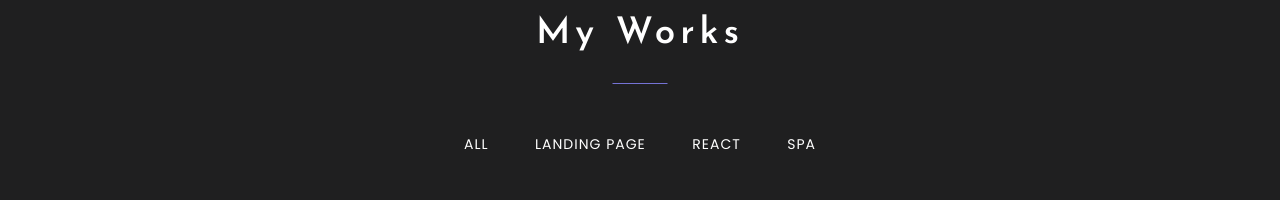
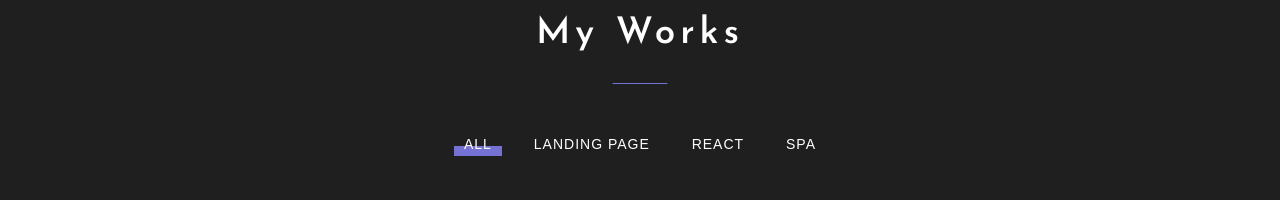
Before and after one commit to akach-dev/styled, a React (Create React App) app: page / in a window 1280 px wide. Shown: the part 2240-2440 px from the top of the page. Built offline with nearby package versions, Linux system fonts and the light colour scheme.

Commit message:
Tabs (useState + filter)

```diff
--- a/src/components/Link.ts
+++ b/src/components/Link.ts
@@ -1,14 +1,15 @@
 import styled from "styled-components";
 import {theme} from "../styles/Theme";
 
-export const Link = styled.a`
+export const Link = styled.a<{
+  active?: boolean
+}>`
   font-size: 0.875rem;
   text-transform: uppercase;
   letter-spacing: 1px;
   position: relative;
   z-index: 2;
   transition: all 0.4s ease 0s;
-
 
   &:hover {
     &::before {
@@ -25,5 +26,6 @@ export const Link = styled.a`
     right: -10px;
     background-color: ${theme.colors.accent};
     z-index: -1;
+    height: ${({active}) => active && '10px'};
   }
 `
--- a/src/layout/sections/works/Works.tsx
+++ b/src/layout/sections/works/Works.tsx
@@ -1,43 +1,86 @@
-import {FC} from 'react';
+import React, {FC, useState} from 'react';
 import {Title} from "../../../components/Title";
-
 import {FlexWrapper} from "../../../components/FlexWrapper";
 import {Work} from "./work/Work";
 import social from '../../../assets/images/social.webp'
 import timer from '../../../assets/images/timer.webp'
 import {Container} from "../../../components/Container";
-import {TabMenu} from "./tabMenu/TabMenu";
+import {FilterStatusType, TabMenu} from "./tabMenu/TabMenu";
 import {S} from './Works_Styles';
 
+export type TabsItemsPropsTypes = {
+  title: string,
+  status: FilterStatusType
+}
 
-const workItems = [
-  "All", 'landing page', 'React', 'spa'
+const tabsItems: Array<TabsItemsPropsTypes> = [
+  {
+    title: 'All',
+    status: 'all'
+  },
+  {
+    title: 'landing page',
+    status: 'loading'
+  },
+  {
+    title: 'React',
+    status: 'react'
+  },
+  {
+    title: 'spa',
+    status: 'spa'
+  },
+
 ]
-const workData = [
+
+const worksData = [
   {
     id: '1',
+    type: 'spa',
     src: social,
     title: 'Social Network',
     text: 'Lorem ipsum dolor sit amet, consectetur adipisicing elit, sed do eiusmod tempor incididunt ut labore et dolore magna aliqua Ut enim. Lorem ipsum dolor sit amet, consectetur adipisicing elit.'
   },
   {
     id: '2',
+    type: 'react',
     src: timer,
     title: 'Timer',
     text: 'Lorem ipsum dolor sit amet, consectetur adipisicing elit, sed do eiusmod tempor incididunt ut labore et dolore magna aliqua Ut enim. Lorem ipsum dolor sit amet, consectetur adipisicing elit  ut labore et dolore magna aliqua Ut enim'
   }
 ]
 
+export const Works: FC = () => {
+  const [currentFilterStatus, setCurrentFilterStatus] = useState<FilterStatusType>('all')
+  let filterWorks = worksData
 
-export const Works: FC = () => {
+  switch (currentFilterStatus) {
+    case "loading":
+      filterWorks = worksData.filter(work => work.type === 'loading');
+      break;
+    case "react":
+      filterWorks = worksData.filter(work => work.type === 'react');
+      break;
+    case  'spa':
+      filterWorks = worksData.filter(work => work.type === 'spa');
+      break;
+  }
+
+
+  const changeFilterStatus = (value: 'all' | 'loading' | 'react' | 'spa') => setCurrentFilterStatus(value)
+
   return (
      <S.Works>
        <Container>
          <Title>My Works</Title>
-         <TabMenu menuItems={workItems} color={'#fff'}/>
+         <TabMenu
+            currentFilterStatus={currentFilterStatus}
+            changeFilterStatus={changeFilterStatus}
+            tabsItems={tabsItems}
+            color={'#fff'}/>
          <FlexWrapper justify={'space-between'} wrap={'wrap'}>
            {
-             workData.map(work => (
+             filterWorks.map(work => (
                 <Work key={work.id} src={work.src} text={work.text} title={work.title}/>
              ))
            }
--- a/src/layout/sections/works/tabMenu/TabMenu.tsx
+++ b/src/layout/sections/works/tabMenu/TabMenu.tsx
@@ -1,20 +1,29 @@
 import React from 'react';
 import styled from "styled-components";
 import {Link} from "../../../../components/Link";
+import {TabsItemsPropsTypes} from "../Works";
 
-type MenuPropsTypes = {
-  menuItems: string[]
+export type FilterStatusType = 'all' | 'loading' | 'react' | 'spa'
+
+type TabMenuPropsTypes = {
+  tabsItems: TabsItemsPropsTypes[]
   color?: string
+  currentFilterStatus: FilterStatusType
+  changeFilterStatus: (value: FilterStatusType) => void
 }
 
-export const TabMenu = ({menuItems, color}: MenuPropsTypes) => {
+export const TabMenu = ({tabsItems, color, changeFilterStatus, currentFilterStatus}: TabMenuPropsTypes) => {
   return (
      <StyledTabMenu color={color}>
        <ul>
          {
-           menuItems.map((menu, index) => (
+           tabsItems.map((tab, index) => (
               <ListItem key={index}>
-                <Link href={"#"}>{menu}</Link>
+                <Link
+                   active={currentFilterStatus === tab.status}
+                   as={'button'}
+                   onClick={() => changeFilterStatus(tab.status)}
+                >{tab.title}</Link>
               </ListItem>
            ))
          }
@@ -37,4 +46,8 @@ const StyledTabMenu = styled.nav`
   }
 `
 const ListItem = styled.li`
+  button {
+    width: auto;
+    height: auto;
+  }
 `
```
